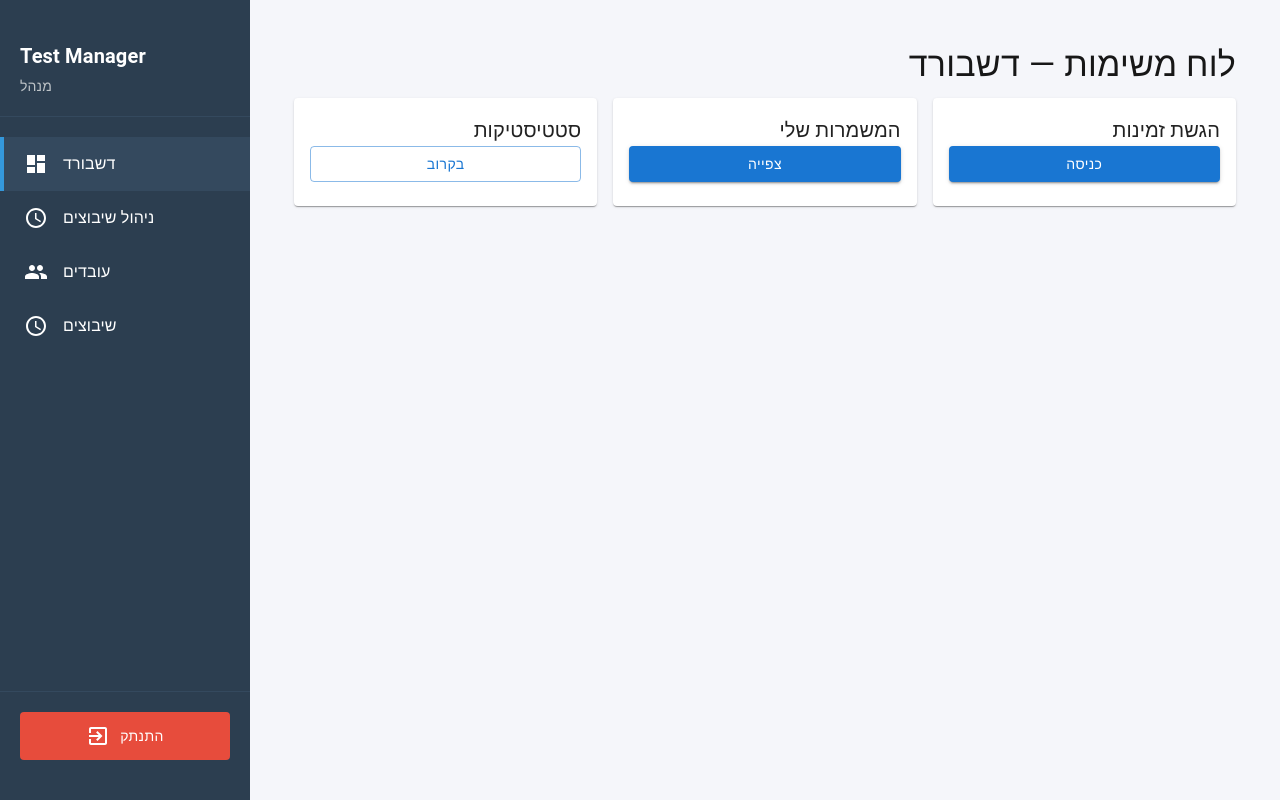
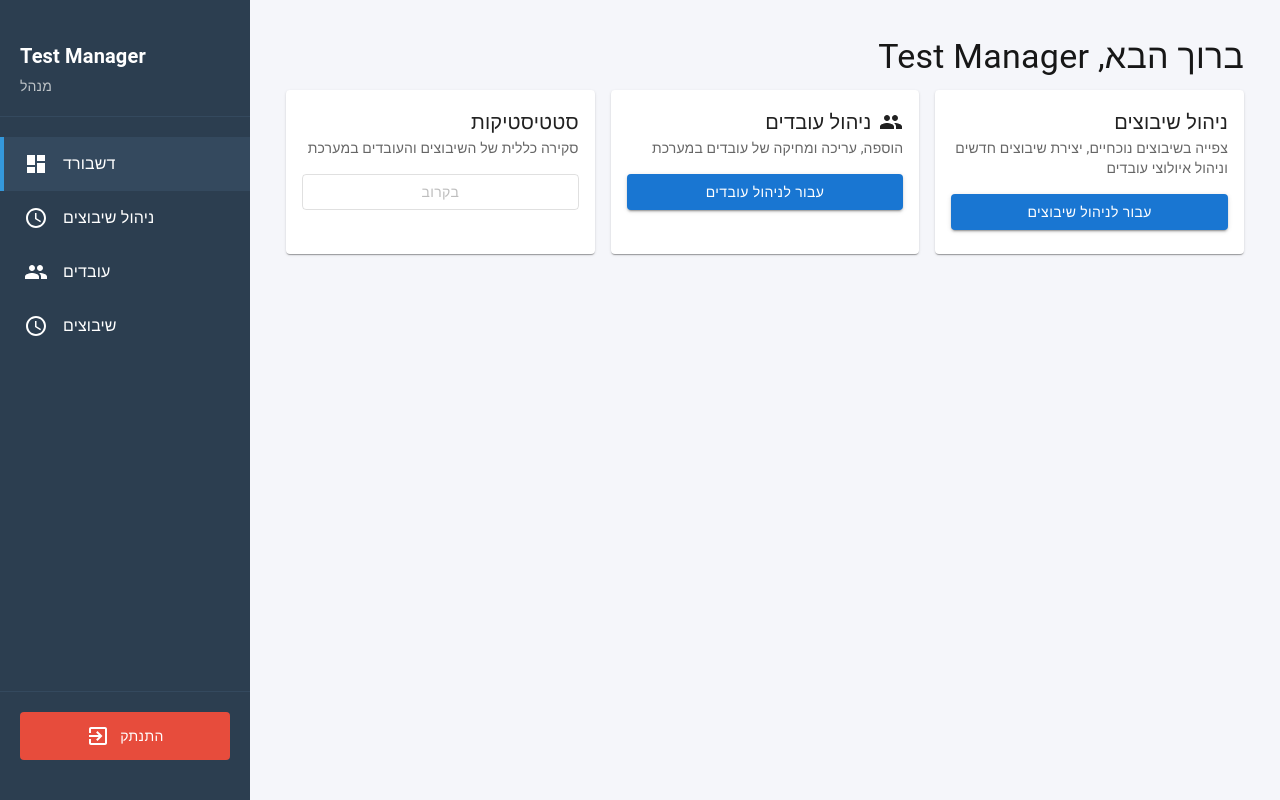
Before and after one commit to yosefi1/shifts, a Next.js app: page / in a window 1280 px wide. Both pictures are taken after a click on the button "כניסה מהירה (מנהל)". Built offline with nearby package versions, Linux system fonts and the light colour scheme.

Commit message:
Fix navigation loading issue and port real Dashboard content with user role logic

```diff
--- a/src/components/Dashboard.tsx
+++ b/src/components/Dashboard.tsx
@@ -1,37 +1,88 @@
 "use client";
 
 import { Box, Typography, Card, CardContent, Button } from "@mui/material";
+import { People } from "@mui/icons-material";
+import { useAuthStore } from "@/stores/authStore";
 
 type Props = { onNavigate?: (view: string) => void };
 
 export default function Dashboard({ onNavigate }: Props) {
+  const { user } = useAuthStore();
+
+  if (user?.role === 'manager') {
+    return (
+      <Box dir="rtl" sx={{ p: 2 }}>
+        <Typography variant="h4" gutterBottom>
+          ברוך הבא, {user?.name}
+        </Typography>
+        <Box sx={{ display: "grid", gridTemplateColumns: { xs: "1fr", md: "repeat(3, 1fr)" }, gap: 2, mb: 4 }}>
+          <Card>
+            <CardContent>
+              <Typography variant="h6">ניהול שיבוצים</Typography>
+              <Typography variant="body2" color="textSecondary" sx={{ mb: 2 }}>
+                צפייה בשיבוצים נוכחיים, יצירת שיבוצים חדשים וניהול איולוצי עובדים
+              </Typography>
+              <Button variant="contained" fullWidth onClick={() => onNavigate?.('manager-dashboard')}>
+                עבור לניהול שיבוצים
+              </Button>
+            </CardContent>
+          </Card>
+          <Card>
+            <CardContent>
+              <Typography variant="h6" sx={{ display: 'flex', alignItems: 'center', gap: 1 }}>
+                <People />
+                ניהול עובדים
+              </Typography>
+              <Typography variant="body2" color="textSecondary" sx={{ mb: 2 }}>
+                הוספה, עריכה ומחיקה של עובדים במערכת
+              </Typography>
+              <Button variant="contained" fullWidth onClick={() => onNavigate?.('workers')}>
+                עבור לניהול עובדים
+              </Button>
+            </CardContent>
+          </Card>
+          <Card>
+            <CardContent>
+              <Typography variant="h6">סטטיסטיקות</Typography>
+              <Typography variant="body2" color="textSecondary" sx={{ mb: 2 }}>
+                סקירה כללית של השיבוצים והעובדים במערכת
+              </Typography>
+              <Button variant="outlined" fullWidth disabled>
+                בקרוב
+              </Button>
+            </CardContent>
+          </Card>
+        </Box>
+      </Box>
+    );
+  }
+
   return (
-    <Box sx={{ p: 3 }} dir="rtl">
+    <Box dir="rtl" sx={{ p: 2 }}>
       <Typography variant="h4" gutterBottom>
-        לוח משימות — דשבורד
+        ברוך הבא, {user?.name}
       </Typography>
       <Box sx={{ display: "grid", gridTemplateColumns: { xs: "1fr", md: "repeat(3, 1fr)" }, gap: 2, mb: 4 }}>
         <Card>
           <CardContent>
             <Typography variant="h6">הגשת זמינות</Typography>
-            <Button variant="contained" fullWidth onClick={() => onNavigate?.("constraints")}
-            >
-              כניסה
+            <Button variant="contained" fullWidth onClick={() => onNavigate?.('availability')}>
+              עבור להגשת זמינות
             </Button>
           </CardContent>
         </Card>
         <Card>
           <CardContent>
             <Typography variant="h6">המשמרות שלי</Typography>
-            <Button variant="contained" fullWidth onClick={() => onNavigate?.("shifts")}>
-              צפייה
+            <Button variant="contained" fullWidth onClick={() => onNavigate?.('shifts')}>
+              עבור למשמרות
             </Button>
           </CardContent>
         </Card>
         <Card>
           <CardContent>
             <Typography variant="h6">סטטיסטיקות</Typography>
-            <Button variant="outlined" fullWidth onClick={() => onNavigate?.("preferences")}>
+            <Button variant="outlined" fullWidth disabled>
               בקרוב
             </Button>
           </CardContent>
--- a/src/components/Sidebar.tsx
+++ b/src/components/Sidebar.tsx
@@ -24,7 +24,7 @@ export default function Sidebar({ currentView, onViewChange }: SidebarProps) {
     { key: 'shifts', text: 'שיבוצים', icon: <Schedule /> }
   ] : [
     { key: 'dashboard', text: 'דשבורד', icon: <Dashboard /> },
-    { key: 'availability', text: 'איולוצי', icon: <Schedule /> },
+    { key: 'availability', text: 'זמינות', icon: <Schedule /> },
     { key: 'shifts', text: 'שיבוצים', icon: <Schedule /> }
   ];
 
--- a/src/stores/authStore.ts
+++ b/src/stores/authStore.ts
@@ -47,9 +47,12 @@ export const useAuthStore = create<AuthState>((set, get) => ({
   },
 
   checkSession: async () => {
+    set({ isLoading: true });
     const storedUserId = localStorage.getItem('userId');
     if (storedUserId) {
-      return get().login(storedUserId);
+      const user = await get().login(storedUserId);
+      set({ isLoading: false });
+      return user;
     }
     set({ isLoading: false });
     return null;
```
